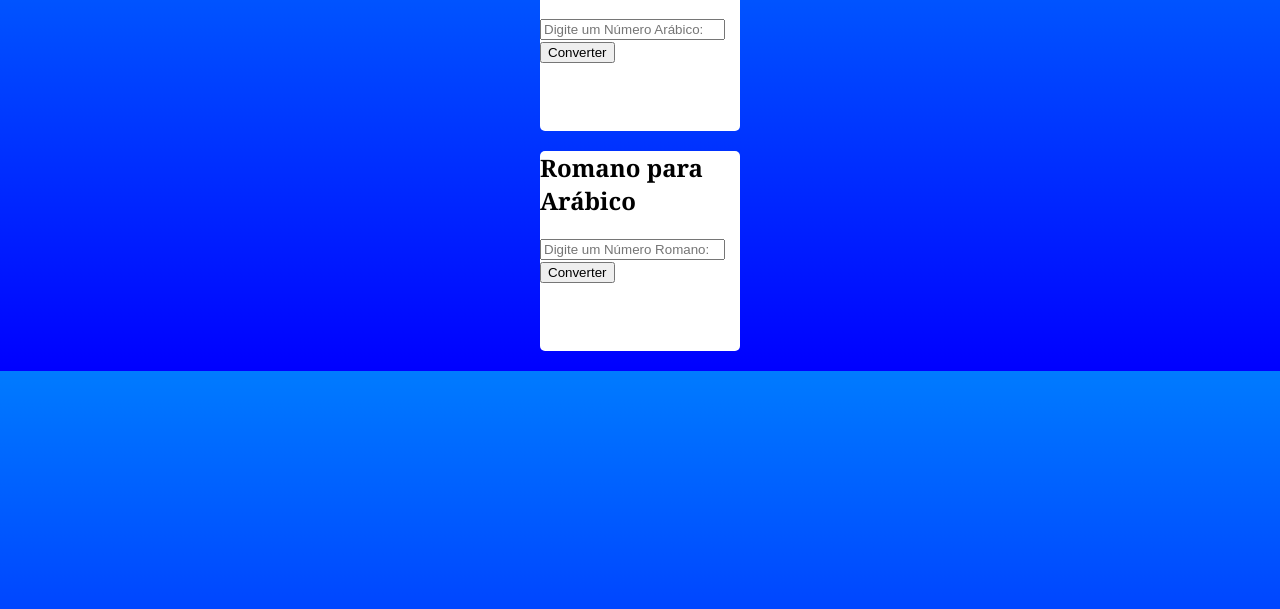
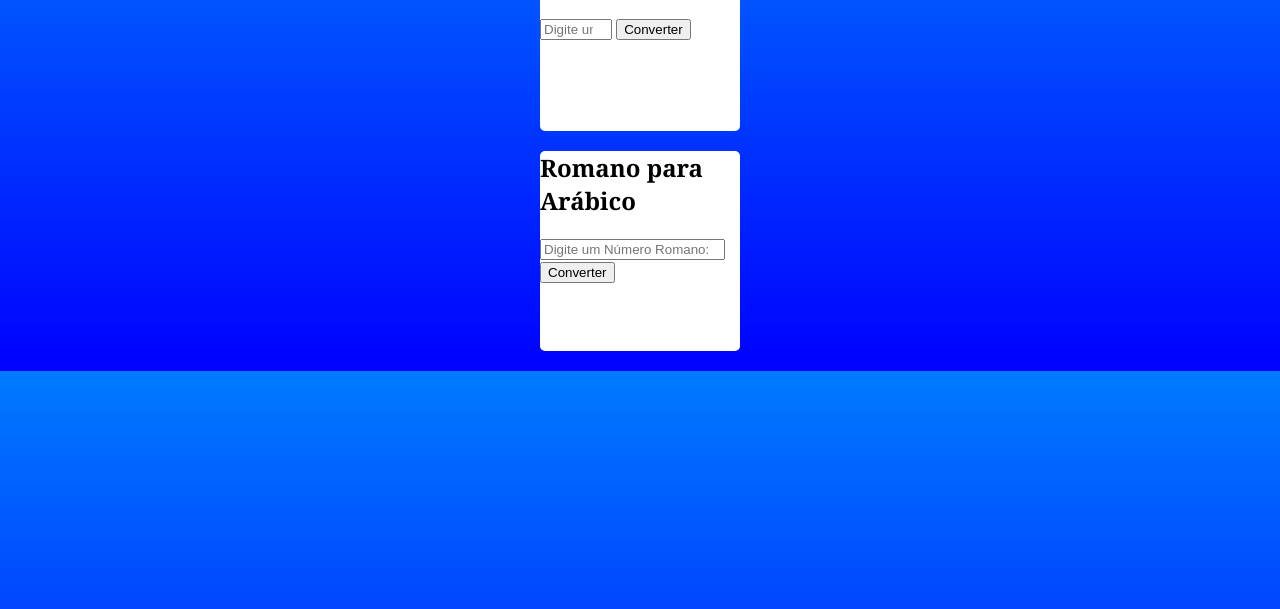
Before and after one commit to GRSFFE/Conversor-de-Numeros-Romanos, a plain HTML site: page index.html in a window 1280 px wide. Shown: the part 175-784 px from the top of the page. Drawn offline with Linux system fonts and the light colour scheme.

Commit message:
HTML finalizado

```diff
--- a/index.html
+++ b/index.html
@@ -12,8 +12,10 @@
     <div id="arabico-para-romano">
       <h2>Arábico para Romano</h2>
       <input
-        type="text"
+        type="number"
         id="arabico-input"
+        min="1"
+        max="3999"
         placeholder="Digite um Número Arábico:"
       />
       <button onclick="converterArabicoParaRomano()">Converter</button>
@@ -30,7 +32,6 @@
       <button onclick="converterRomanoParaArabico()">Converter</button>
       <p id="romano-output"></p>
     </div>
-
-    </div>
+    <script src="script.js"></script>
   </body>
 </html>
```
